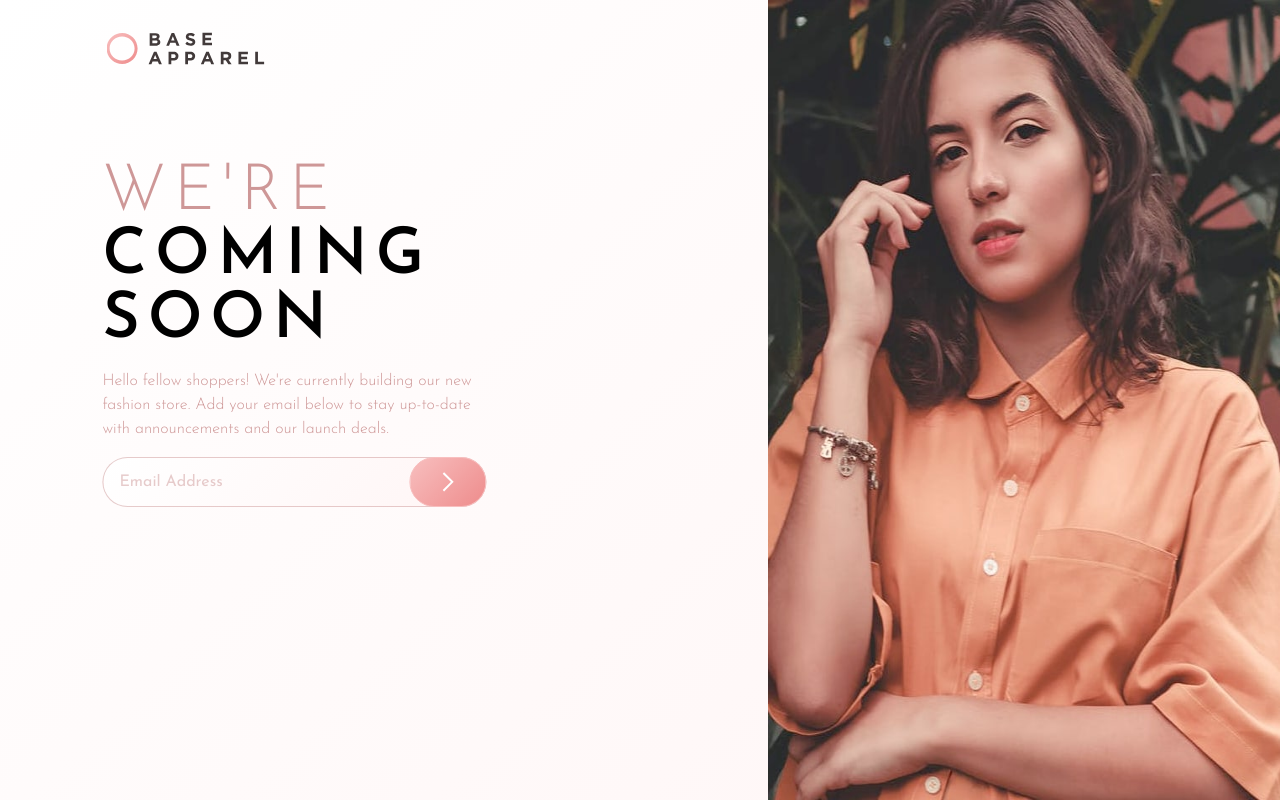
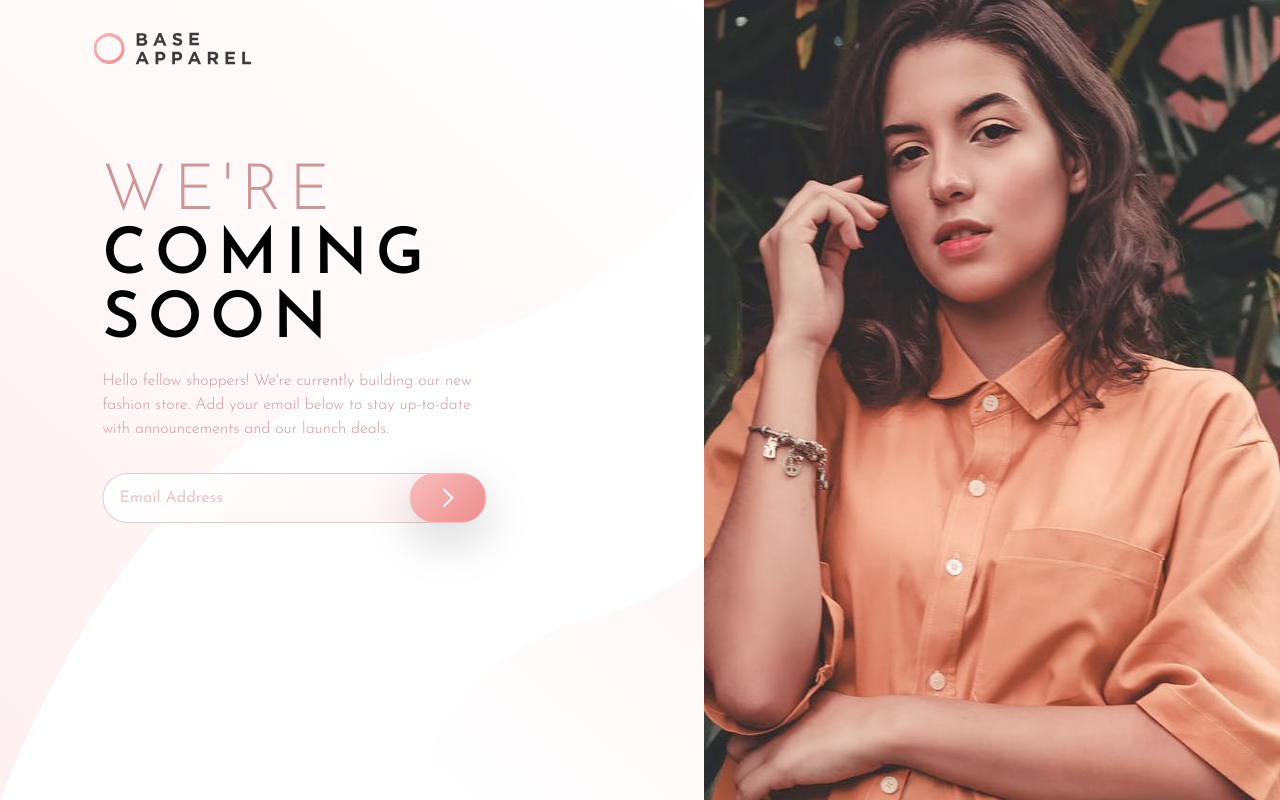
Before and after one commit to jduong09/baseApparelComingSoon, a plain HTML site: page index.html in a window 1280 px wide. Drawn offline with Linux system fonts and the light colour scheme.

Commit message:
Made changes to width of header and headerImage.

```diff
--- a/css/styles.css
+++ b/css/styles.css
@@ -28,6 +28,10 @@ h2 > strong {
 
 #logo {
   width: 158px;
+  height: auto;
+}
+
+#headerImage {
   height: auto;
 }
 
@@ -73,14 +77,20 @@ label, input {
   transform: translateY(-50%);
   border: 1px solid hsl(0, 80%, 86%);
   border-radius: 30px;
+  box-shadow: 0 1rem 3rem rgba(0, 0, 0, .175);
   cursor: pointer;
 }
 
 @media (min-width: 576px) {
+  body {
+    background-image: url('../images/bg-pattern-desktop.svg');
+    background-repeat: no-repeat;
+  }
+
   #headerImage {
     float: right;
     content: url('../images/hero-desktop.jpg');
-    width: 40%;
+    width: 45%;
     height: 100%;
   }
 
@@ -89,7 +99,7 @@ label, input {
   }
 
   header {
-    width: 60%;
+    width: 55%;
     padding: 0;
   }
 
@@ -114,7 +124,7 @@ label, input {
     position: relative;
     left: 20%;
     transform: translateX(-40%);
-    padding: 6rem 0 1rem 0;
+    padding: 6rem 0 2rem 0;
   }
 
   form {
```
